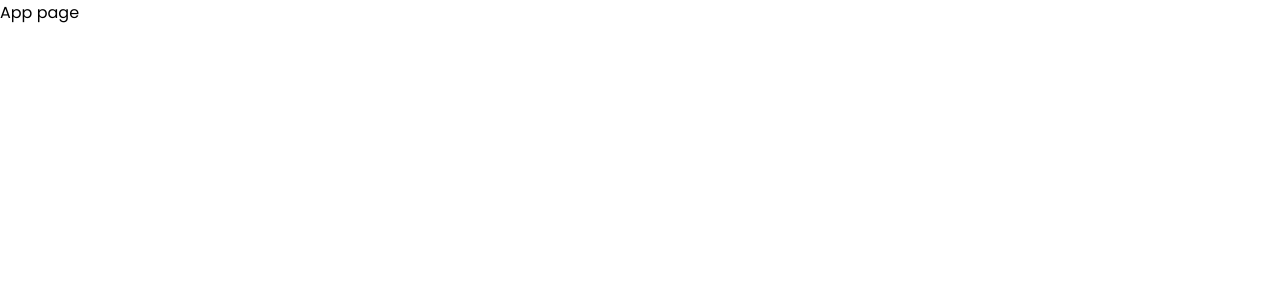
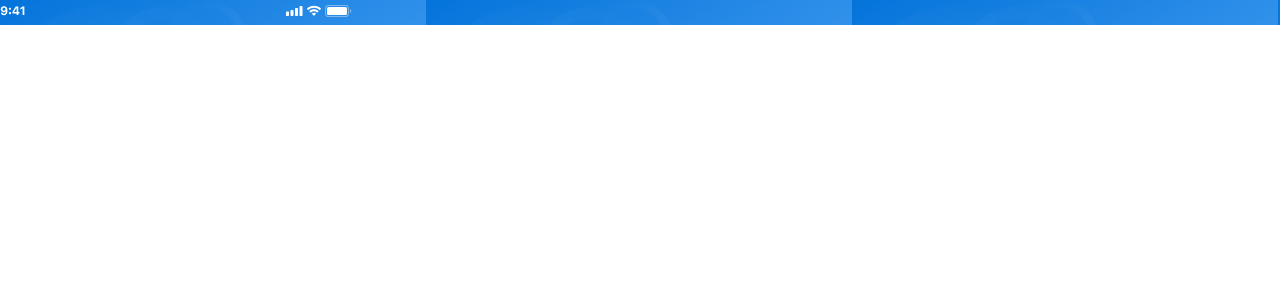
Before and after one commit to Mohammad-Abdelhadi/Finance-Tracker, a React (Create React App) app in the folder finance/: page /expense in a window 1280 px wide. Before the commit this address had no page. Shown: the top 300 px of the page. Built offline with nearby package versions, Linux system fonts and the light colour scheme.

Commit message:
delet p from app page

```diff
--- a/finance/src/App.js
+++ b/finance/src/App.js
@@ -1,18 +1,18 @@
-import './App.css';
+import "./App.css";
 // bootstrap imports
 // import 'bootstrap/dist/css/bootstrap.css';
 // import 'bootstrap/dist/js/bootstrap.js';
-import Splash from './Components/Splash/splash';
+import Splash from "./Components/Splash/splash";
 
-import { Routes,Route } from 'react-router-dom';
+import { Routes, Route } from "react-router-dom";
+import Expense from "./Components/expense/expense";
 function App() {
   return (
     <div className="App">
-      <p> App page </p>
       <Routes>
-        <Route path="/" element={<Splash />}/>
+        <Route path="/" element={<Splash />} />
         {/* <Route path='Signup' element={<Signup/>} /> */}
-
+        <Route path="/expense" element={<Expense />} />
       </Routes>
     </div>
   );
--- a/finance/src/Components/expense/expense.css
+++ b/finance/src/Components/expense/expense.css
@@ -0,0 +1,3 @@
+main{
+    background-image: url('../../../public/img/Background.svg');
+}
--- a/finance/src/Components/expense/expense.js
+++ b/finance/src/Components/expense/expense.js
@@ -1,9 +1,16 @@
-import React from 'react'
+import React from "react";
+import "./expense.css";
 
 const Expense = () => {
   return (
-    <div>expense</div>
-  )
-}
+    <>
+      <main className="container">
+        <div className="row">
+          <div className="col-12"><img alt="#" src="./img/Mobile.svg" /></div>
+        </div>
+      </main>
+    </>
+  );
+};
 
-export default Expense
+export default Expense;
```
Also changed, not shown: finance/public/img/Background.svg (added), finance/public/img/Mobile.svg (added).
